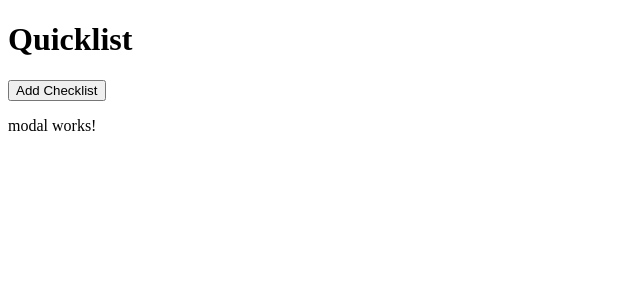
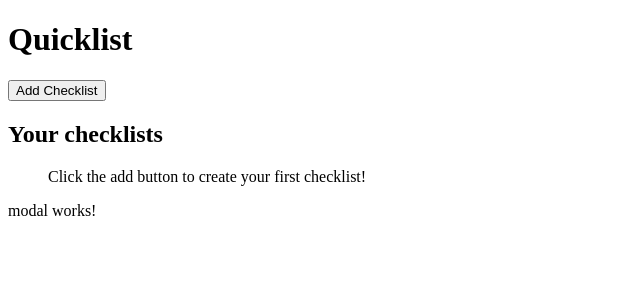
Before and after one commit to joaopbbezerra/quicklist-app, an Angular app: page /home in a window 1280 px wide. Shown: the top 300 px of the page, without its empty margins (0-640 px from the left). Built offline with nearby package versions, Linux system fonts and the light colour scheme.

Commit message:
feat: Add checklist-list component

```diff
--- a/src/app/home/home.component.html
+++ b/src/app/home/home.component.html
@@ -2,6 +2,11 @@
   <h1>Quicklist</h1>
   <button (click)="checklistBeingEdited.set({})">Add Checklist</button>
 </header>
+
+<section>
+  <h2>Your checklists</h2>
+  <app-checklist-list [checklists]="checklistService.checklists()"></app-checklist-list>
+</section>
 
 <app-modal [isOpen]="!!checklistBeingEdited()">
   <ng-template>
--- a/src/app/home/home.component.ts
+++ b/src/app/home/home.component.ts
@@ -4,13 +4,15 @@ import {Checklist} from "../shared/models/checklist";
 import {FormBuilder} from "@angular/forms";
 import {FormModalComponent} from "../shared/ui/form-modal/form-modal.component";
 import {ChecklistService} from "../shared/data-access/checklist.service";
+import {ChecklistListComponent} from "./ui/checklist-list/checklist-list.component";
 
 @Component({
   selector: 'app-home',
   standalone: true,
   imports: [
     ModalComponent,
-    FormModalComponent
+    FormModalComponent,
+    ChecklistListComponent
   ],
   templateUrl: './home.component.html',
   styleUrl: './home.component.scss'
--- /dev/null
+++ b/src/app/home/ui/checklist-list/checklist-list.component.html
@@ -0,0 +1,9 @@
+<ul>
+  @for (checklist of checklists; track checklist.id) {
+    <li>
+      {{checklist.title}}
+    </li>
+  } @empty {
+    <p>Click the add button to create your first checklist!</p>
+  }
+</ul>
```
Also changed, not shown: src/app/home/ui/checklist-list/checklist-list.component.ts (added, +13 -0 lines), src/app/home/ui/checklist-list/checklist-list.component.scss (added).
